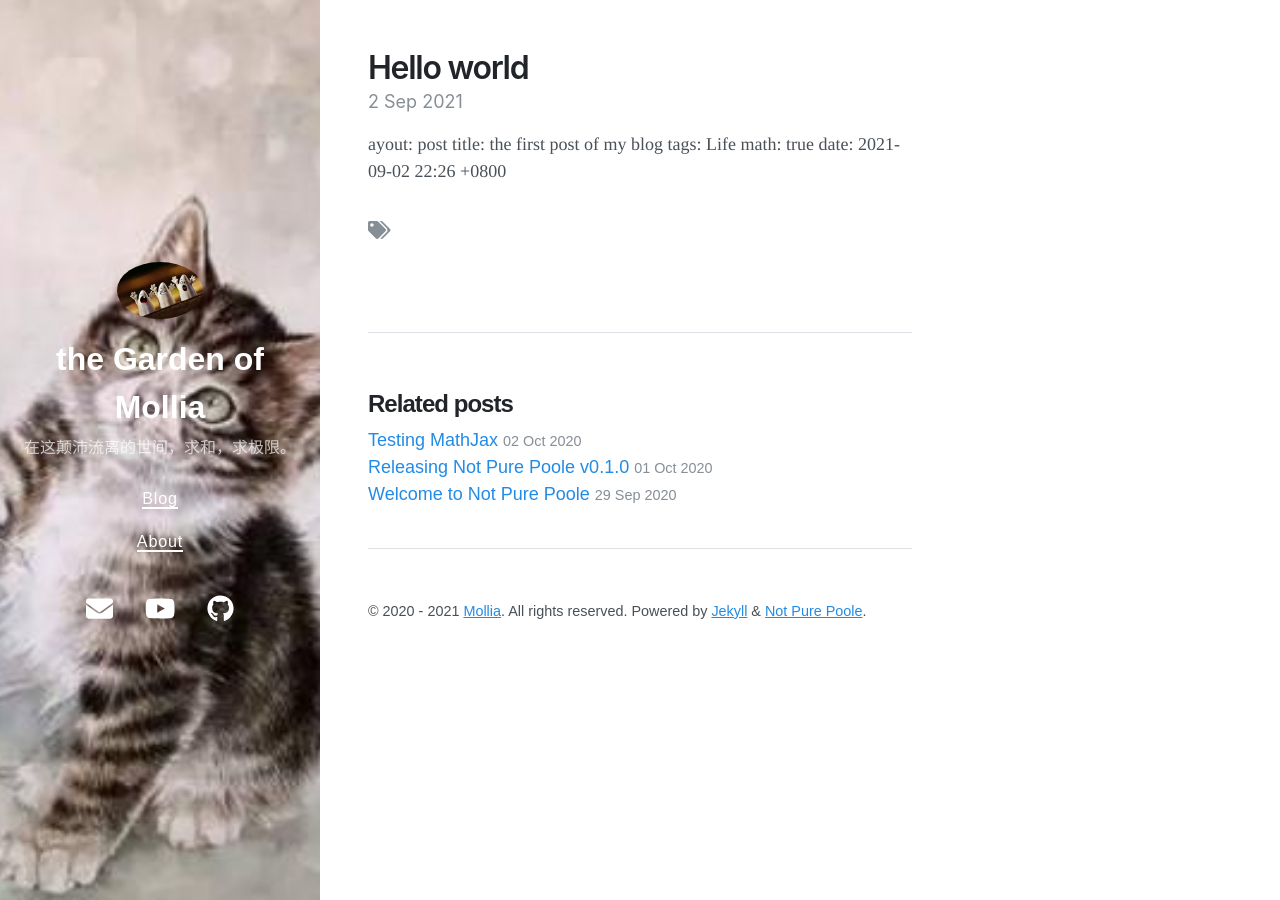
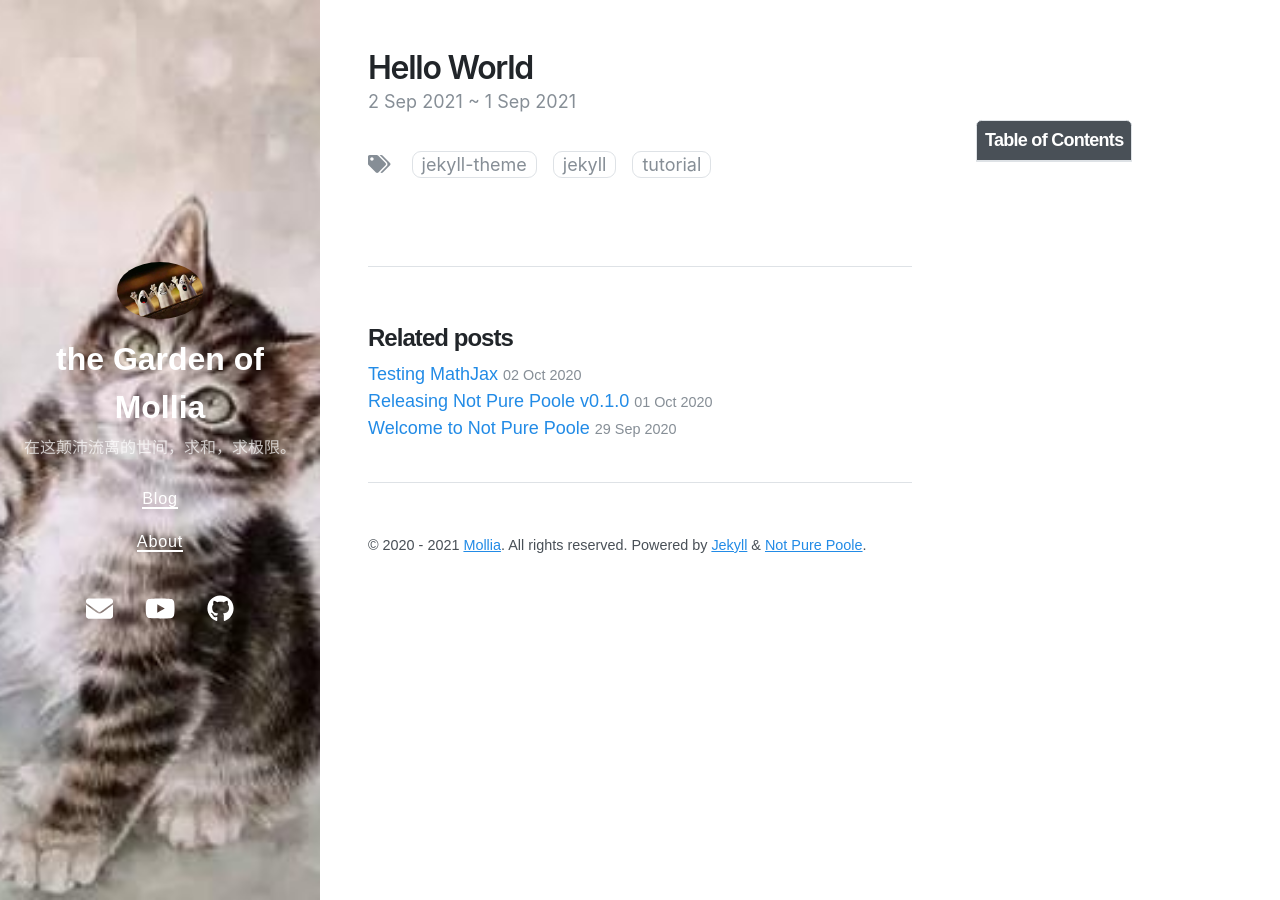
Before and after one commit to Mollia/Mollia.github.io, a Jekyll site: the page built from _posts/2021-09-02-Hello World.md, in a window 1280 px wide. Built offline with Jekyll 4.4.1, drawn with Linux system fonts in a browser that asks for light colours; nearby versions of some CDN libraries; our own code applies the rules of GitHub Pages for plain Markdown files.

Commit message:
Update 2021-09-02-Hello World.md

```diff
--- a/_posts/2021-09-02-Hello World.md
+++ b/_posts/2021-09-02-Hello World.md
@@ -1,5 +1,8 @@
-ayout: post
-title: the first post of my blog
-tags: Life
-math: true
-date: 2021-09-02 22:26 +0800
+---
+layout: post
+title: Hello World
+date: 2021-09-02 22:30 +0800
+last_modified_at: 2021-09-02 01:08:25 +0800
+tags: [jekyll theme, jekyll, tutorial]
+toc:  true
+---
```
